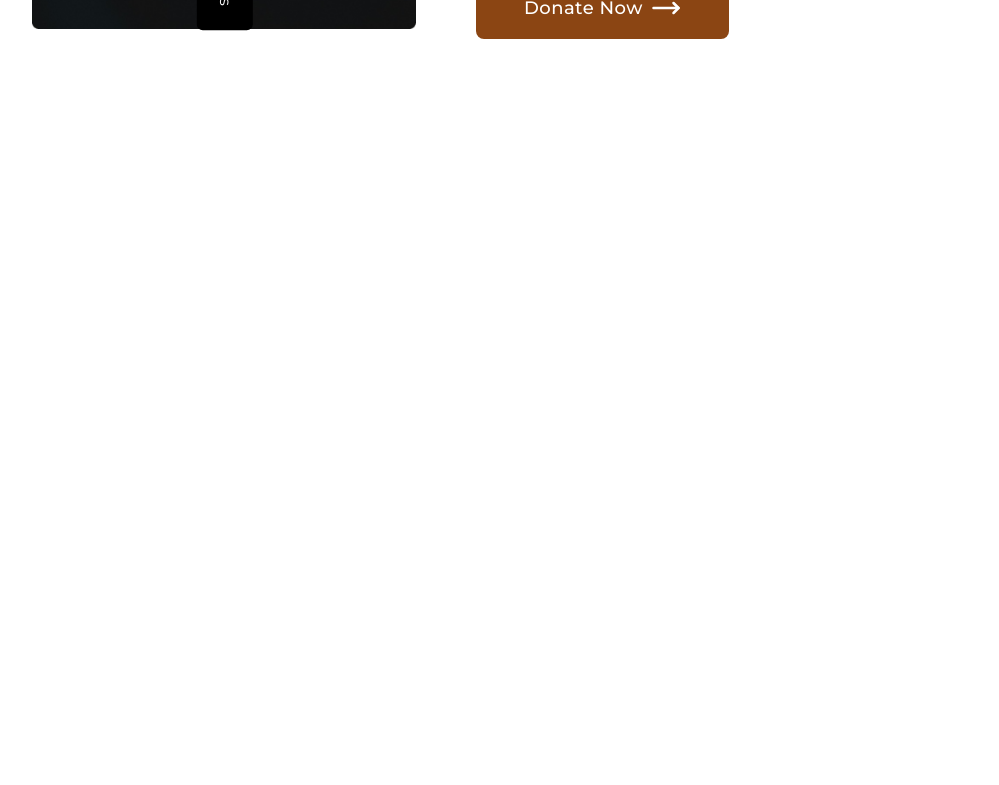
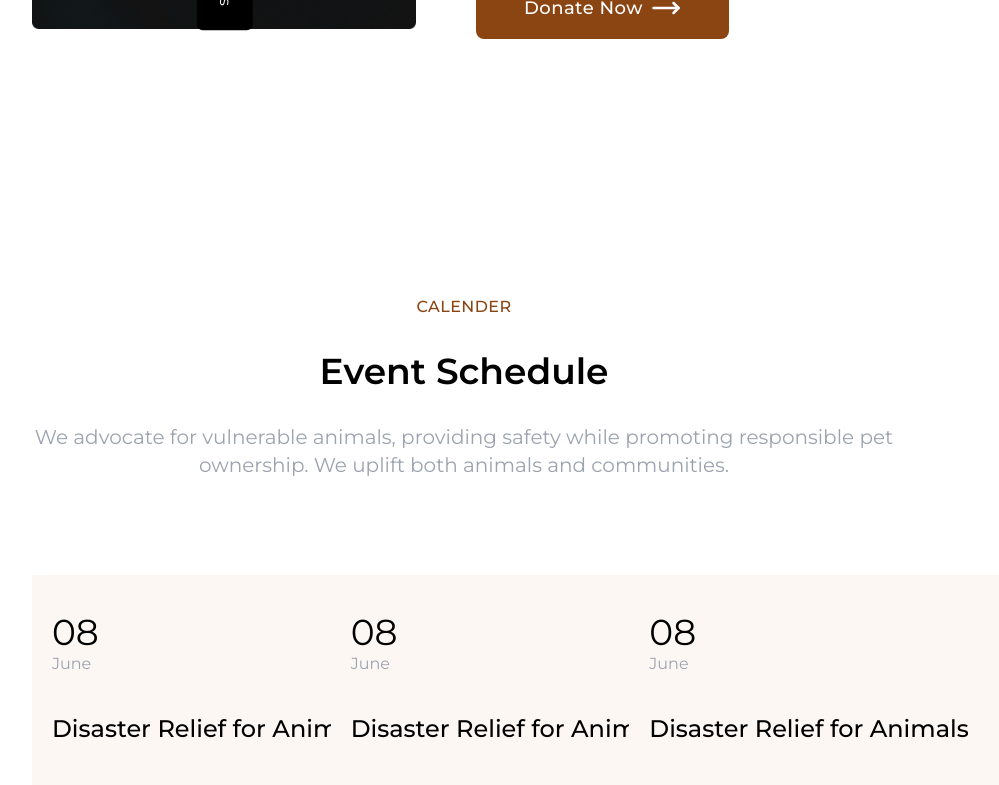
Before and after one commit to BajraYeJoon/pawprints, a Next.js app: page / in a window 1280 px wide. Shown: the part 3694-4479 px from the top of the page, without its empty margins (176-1175 px from the left). Before the commit the page ends 3861 px from the top, so only its background shows below. Built offline with nearby package versions, Linux system fonts and the light colour scheme.

Commit message:
feat: Event Schedule component UI Design Added and fixed css issues

```diff
--- a/src/app/page.tsx
+++ b/src/app/page.tsx
@@ -3,6 +3,7 @@ import Hero from "@/screens/Hero/Hero";
 import About from "@/screens/About/About";
 import DonationSummary from "@/screens/DonationSummary/DonationSummary";
 import DonateCard from "@/screens/DonateCard/DonateCard";
+import Event from "@/screens/Event/Event";
 
 export default function Home() {
   const jsonLd = {
@@ -23,6 +24,7 @@ export default function Home() {
       <About />
       <DonationSummary />
       <DonateCard />
+      <Event />
       <script
         type="application/ld+json"
         dangerouslySetInnerHTML={{ __html: JSON.stringify(jsonLd) }}
--- a/src/components/Button/Button.tsx
+++ b/src/components/Button/Button.tsx
@@ -5,7 +5,7 @@ import { cn } from "@/lib/utils";
 import { MoveRightIcon } from "lucide-react";
 
 const buttonVariants = cva(
-  "inline-flex items-center justify-center whitespace-nowrap rounded-lg text-lg tracking-wide font-medium leading-7 cursor-pointer disabled:opacity-50",
+  "inline-flex items-center justify-center whitespace-nowrap rounded-lg text-sm md:text-lg tracking-wide font-medium leading-7 cursor-pointer disabled:opacity-50",
   {
     variants: {
       variant: {
@@ -17,7 +17,7 @@ const buttonVariants = cva(
         link: "text-primary hover:text-primary/80",
       },
       size: {
-        default: "px-12 py-4",
+        default: "w-full md:w-fit py-2 md:px-12 md:py-4",
         reset: "p-0",
       },
     },
--- a/src/screens/DonationSummary/DonationSummary.tsx
+++ b/src/screens/DonationSummary/DonationSummary.tsx
@@ -12,13 +12,11 @@ const DonationSummary = () => {
 
   return (
     <section className="bg-[#FDF7F4] px-10 md:px-24 lg:px-52 py-20 md:py-28 lg:py-32  flex flex-col justify-center items-center gap-12 md:gap-16 lg:gap-24">
-      <div className="">
-        <Heading
-          title="A Help to those who need it"
-          heading="Each donation is an essential"
-          subtitle="We advocate for vulnerable animals, providing safety while promoting responsible pet ownership. We uplift both animals and communities."
-        />
-      </div>
+      <Heading
+        title="A Help to those who need it"
+        heading="Each donation is an essential"
+        subtitle="We advocate for vulnerable animals, providing safety while promoting responsible pet ownership. We uplift both animals and communities."
+      />
 
       <div className="grid grid-cols-1 md:grid-cols-2 place-content-center lg:grid-cols-3 gap-8 h-fit">
         {donationSummaries.map((summary, index) => (
@@ -27,7 +25,7 @@ const DonationSummary = () => {
             className="max-w-sm bg-white border border-gray-200 rounded-lg"
           >
             <Image
-              className="md:h-72 h-36 object-cover rounded-t-lg"
+              className="lg:h-72 h-36 object-cover rounded-t-lg"
               src={summary.img}
               alt=""
             />
--- a/src/screens/Event/Event.tsx
+++ b/src/screens/Event/Event.tsx
@@ -1,15 +1,72 @@
-import { Heading } from "@/components";
+import { Button, Heading, Typography } from "@/components";
 import React from "react";
+
+const eventScheduleDates = [
+  {
+    date: "08",
+    month: "June",
+    eventName: "Disaster Relief for Animals",
+    time: "07:00 AM - 10:00 PM",
+    location: "Kathmandu",
+  },
+  {
+    date: "08 ",
+    month: "June",
+
+    eventName: "Disaster Relief for Animals",
+    time: "07:00 AM - 10:00 PM",
+    location: "Kathmandu",
+  },
+  {
+    date: "08 ",
+    month: "June",
+
+    eventName: "Disaster Relief for Animals",
+    time: "07:00 AM - 10:00 PM",
+    location: "Kathmandu",
+  },
+];
 
 const Event = () => {
   return (
     <section className="px-10 md:px-24 lg:px-52 my-20 md:my-28 lg:my-32 flex flex-col justify-center items-center gap-12 md:gap-16 lg:gap-24">
       <Heading
-        title="lorem5
+        title="Calender
         "
-        heading="lorem10dasdfasdfjasdf"
-        subtitle="asdfuasdfasdfa"
+        heading="Event Schedule"
+        subtitle="We advocate for vulnerable animals, providing safety while promoting responsible pet ownership. We uplift both animals and communities."
       />
+      <div className="grid grid-cols-1 md:grid-cols-2 lg:grid-cols-3 gap-4 md:gap-8 w-full">
+        {eventScheduleDates.map((event, index) => (
+          <div
+            key={index}
+            className="h-fit md:h-72 lg:min-w-[400px] grid grid-cols-1 gap-5 p-5 bg-[#FDF7F4] place-content-evenly rounded-sm"
+          >
+            <div className="flex flex-row items-center md:flex-col justify-between md:justify-start md:items-start ">
+              <Typography tag="span" className="text-4xl font-normal ">
+                {" "}
+                {event.date}
+              </Typography>
+              <Typography tag="span" className="text-base text-gray-400">
+                {" "}
+                {event.month}
+              </Typography>
+            </div>
+            <Typography
+              tag="h1"
+              className="text-base md:text-2xl font-medium tracking-normal"
+            >
+              {event.eventName}
+            </Typography>
+            <div className="flex flex-row justify-between md:flex-col tracking-wide gap-1 text-sm text-background md:justify-center items-start">
+              <Typography tag="span">{event.time}</Typography>
+              <Typography tag="span">{event.location}</Typography>
+            </div>
+          </div>
+        ))}
+      </div>
+
+      <Button>View All</Button>
     </section>
   );
 };
```
